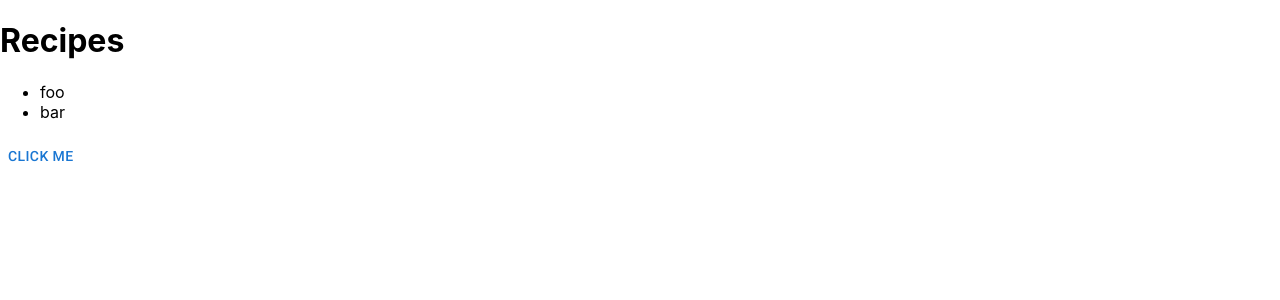
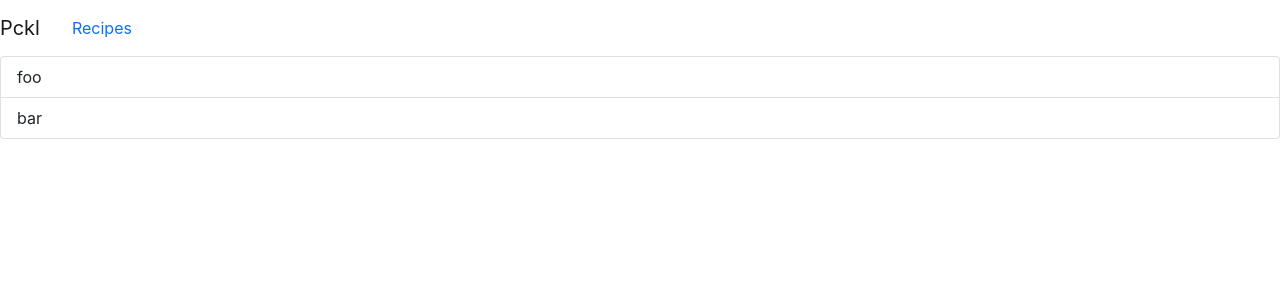
Before and after one commit to pfesenmeier/brein, a React (Create React App) app: page / in a window 1280 px wide. Shown: the top 300 px of the page. Built offline with nearby package versions, Linux system fonts and the light colour scheme.

Commit message:
add Bootstrap, navbar

```diff
--- a/public/index.html
+++ b/public/index.html
@@ -1,14 +1,12 @@
 <!DOCTYPE html>
 <html lang="en">
-  <head>
+
+<head>
     <meta charset="utf-8" />
     <link rel="icon" href="%PUBLIC_URL%/favicon.ico" />
     <meta name="viewport" content="width=device-width, initial-scale=1" />
     <meta name="theme-color" content="#000000" />
-    <meta
-      name="description"
-      content="Web site created using create-react-app"
-    />
+    <meta name="description" content="Web site created using create-react-app" />
     <link rel="apple-touch-icon" href="%PUBLIC_URL%/logo192.png" />
     <!--
       manifest.json provides metadata used when your web app is installed on a
@@ -24,9 +22,15 @@
       work correctly both with client-side routing and a non-root public URL.
       Learn how to configure a non-root public URL by running `npm run build`.
     -->
-    <title>React App</title>
-  </head>
-  <body>
+    <!--
+      importing Bootstrap from CDN, as recommended here: https://react-bootstrap.github.io/getting-started/introduction#stylesheets
+    -->
+    <link rel="stylesheet" href="https://cdn.jsdelivr.net/npm/bootstrap@5.1.3/dist/css/bootstrap.min.css"
+        integrity="sha384-1BmE4kWBq78iYhFldvKuhfTAU6auU8tT94WrHftjDbrCEXSU1oBoqyl2QvZ6jIW3" crossorigin="anonymous" />
+    <title>Pckl</title>
+</head>
+
+<body>
     <noscript>You need to enable JavaScript to run this app.</noscript>
     <div id="root"></div>
     <!--
@@ -39,5 +43,6 @@
       To begin the development, run `npm start` or `yarn start`.
       To create a production bundle, use `npm run build` or `yarn build`.
     -->
-  </body>
+</body>
+
 </html>
--- a/src/App.tsx
+++ b/src/App.tsx
@@ -1,15 +1,15 @@
 import './App.css';
 import { Title } from './Title';
-import Button from '@mui/material/Button';
+import ListGroup from 'react-bootstrap/ListGroup';
 
 function Recipe(props: { name: string }) {
-    return (<li>{props.name}</li>);
+    return (<ListGroup.Item>{props.name}</ListGroup.Item>);
 }
 
 function RecipeList(props: { recipes: { name: string }[] }) {
-    return (<ul>
-        {props.recipes.map(recipe => <Recipe name={recipe.name} />)}
-    </ul>);
+    return (<ListGroup>
+        {props.recipes.map(recipe => <Recipe key={recipe.name} name={recipe.name} />)}
+    </ListGroup>);
 }
 
 function App() {
@@ -18,12 +18,12 @@ function App() {
     }, {
         name: 'bar',
     }];
+
     return (
         <div className="App">
-            <Title text={'Recipes'} />
+            <Title brand={'Pckl'} links={['Recipes']} />
             <RecipeList recipes={recipes} />
-            <Button>Click me</Button>
-       </div>
+        </div>
     );
 }
 
--- a/src/Title.tsx
+++ b/src/Title.tsx
@@ -1,6 +1,10 @@
-export function Title(props: { text: string }) {
+import Navbar from 'react-bootstrap/Navbar';
+import Nav from 'react-bootstrap/Nav';
 
-    return (<h1>
-        {props.text}
-    </h1>);
+export function Title(props: { brand: string, links: string[] }) {
+
+    return (<Navbar>
+      <Navbar.Brand>{props.brand}</Navbar.Brand>
+      {props.links.map(link => <Nav.Link>{link}</Nav.Link>)}
+    </Navbar>);
 }
--- a/src/index.tsx
+++ b/src/index.tsx
@@ -3,12 +3,6 @@ import ReactDOM from 'react-dom/client';
 import './index.css';
 import App from './App';
 import reportWebVitals from './reportWebVitals';
-
-// importing roboto font, default for MUI library
-import '@fontsource/roboto/300.css';
-import '@fontsource/roboto/400.css';
-import '@fontsource/roboto/500.css';
-import '@fontsource/roboto/700.css';
 
 const root = document.getElementById('root');
 
```
Also changed, not shown: package.json (+2 -5 lines), 1 other file (tests, documents, lock files or other folders).
